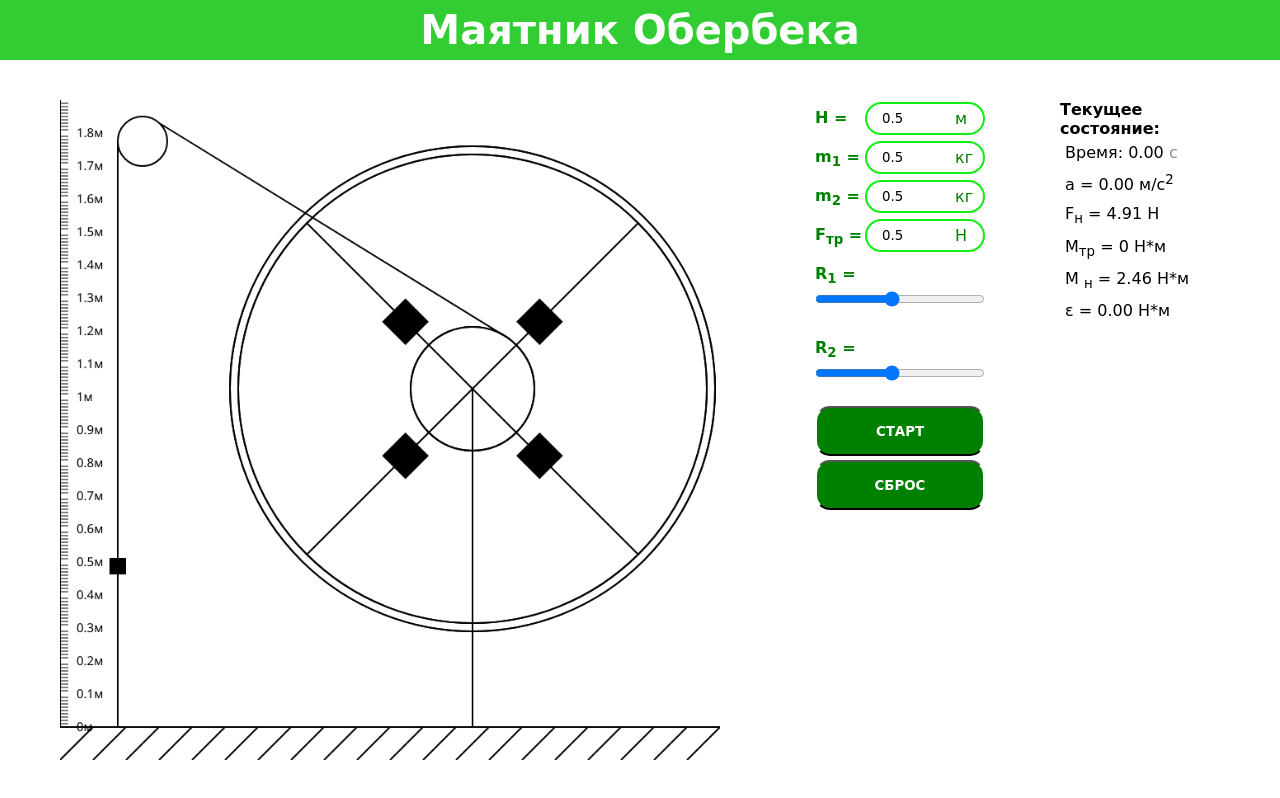
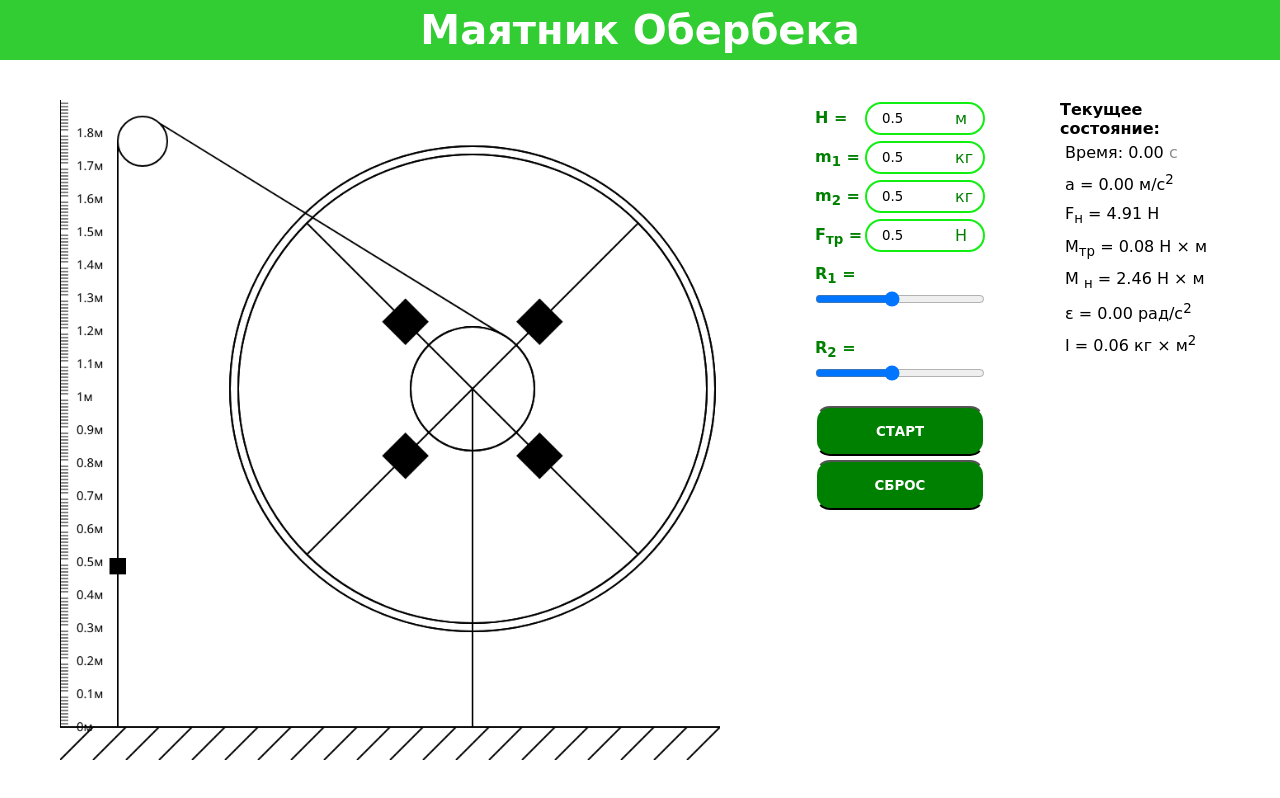
Before and after one commit to MaximKuznetsov17/Motion_of_charged_particles, a plain HTML site: page index.html in a window 1280 px wide. Drawn offline with Linux system fonts and the light colour scheme.

Commit message:
Bugs fixed

```diff
--- a/index.html
+++ b/index.html
@@ -87,19 +87,23 @@
         </div>
 
         <div class="group F_tension">
-          F<sub>н</sub> = <span id="outF_tension"></span> H
+          F<sub>н</sub> = <span id="outF_tension">0</span> H
         </div>
 
         <div class="group F_tension">
-          М<sub>тр</sub> = <span id="outM_friction">0</span> H*м
+          М<sub>тр</sub> = <span id="outM_friction">0</span> H × м
         </div>
 
-        <div class="group F_tension">
-          М <sub>н</sub> = <span id="outM_tension"></span> H*м
+        <div class="group M_tension">
+          М <sub>н</sub> = <span id="outM_tension">0</span> H × м
         </div>
 
         <div class="group Angular_acceleration">
-          ε = <span id="outAngAcc"></span> H*м
+          ε = <span id="outAngAcc"></span>  рад/с<sup>2</sup>
+        </div>
+
+        <div class="group Inertion">
+          I = <span id="outI">0</span> кг × м<sup>2</sup>
         </div>
 
         <!--<div class="group angspeed">-->
--- a/script.js
+++ b/script.js
@@ -158,12 +158,12 @@ const g = 9.82;
     ctx.lineTo(xc + delta, yc + delta);
 
     delta = 20;
-    let R1 = 230 * (document.getElementById('inputR1').value);
-    if ((R2 + 20) > R1) {
-        R1 = R2 + 20;
+    let R1 = 230 * document.getElementById('inputR1').value;
+    if ((R2 + delta) > R1) {
+        R1 = R2 + delta;
 
     } else {
-        R1 = 230 * (document.getElementById('inputR1').value);
+        R1 = 230 * document.getElementById('inputR1').value;
     }
     ctx.translate(xc, yc);
     ctx.rotate(inRad(45));
@@ -240,6 +240,17 @@ const g = 9.82;
     let out = this.out;
     let times = this.time / 1000;
     let H = document.getElementById('inputH').value;
+    let m1 = document.getElementById('inputM1').value;
+    let R1 = document.getElementById('inputR1').value;
+    let R2 = document.getElementById('inputR2').value;
+    let F_friction = document.getElementById('inputF').value;
+    let m2 = document.getElementById('inputM2').value;
+    let delta = 20;
+    if ((150 * R2 + delta) > 230 * R1) {
+        R1 = (150 * R2 + delta) / 230;
+    }
+    R1 = 0.15 + ((R1 - 0.1) * 0.05); //60 см - максимум
+    R2 = 0.15 + ((R2 - 0.1) * 0.05);
     $('#outTime').html(times.toFixed(2));
     let a;
       if (times == 0){
@@ -248,10 +259,8 @@ const g = 9.82;
           a = 2 * H / times;
       } //Count acceleration
     $('#outAcc').html(a.toFixed(2));
-    let m1 = document.getElementById('inputM1').value;
     let F_tension = m1 * (g - a); // Count power of tension
     $('#outF_tension').html(F_tension.toFixed(2));
-    let R2 = document.getElementById('inputR2').value;
     let M_tension = F_tension * H; // Count moment of tension
     $('#outM_tension').html(M_tension.toFixed(2));
     let Angular_acceleration;
@@ -261,7 +270,10 @@ const g = 9.82;
         Angular_acceleration = 4 * H / (Math.pow(times, 2) * 2 * H);
     } // Count Angular_acceleration
     $('#outAngAcc').html(Angular_acceleration.toFixed(2));
-    //let M_friction =
+    let M_friction = F_friction * R2;
+    $('#outM_friction').html(M_friction.toFixed(2));
+    let I = 4 * m2 * Math.pow(R1, 2);
+    $('#outI').html(I.toFixed(2));
   }
 
   updateLastOutput() {
```
